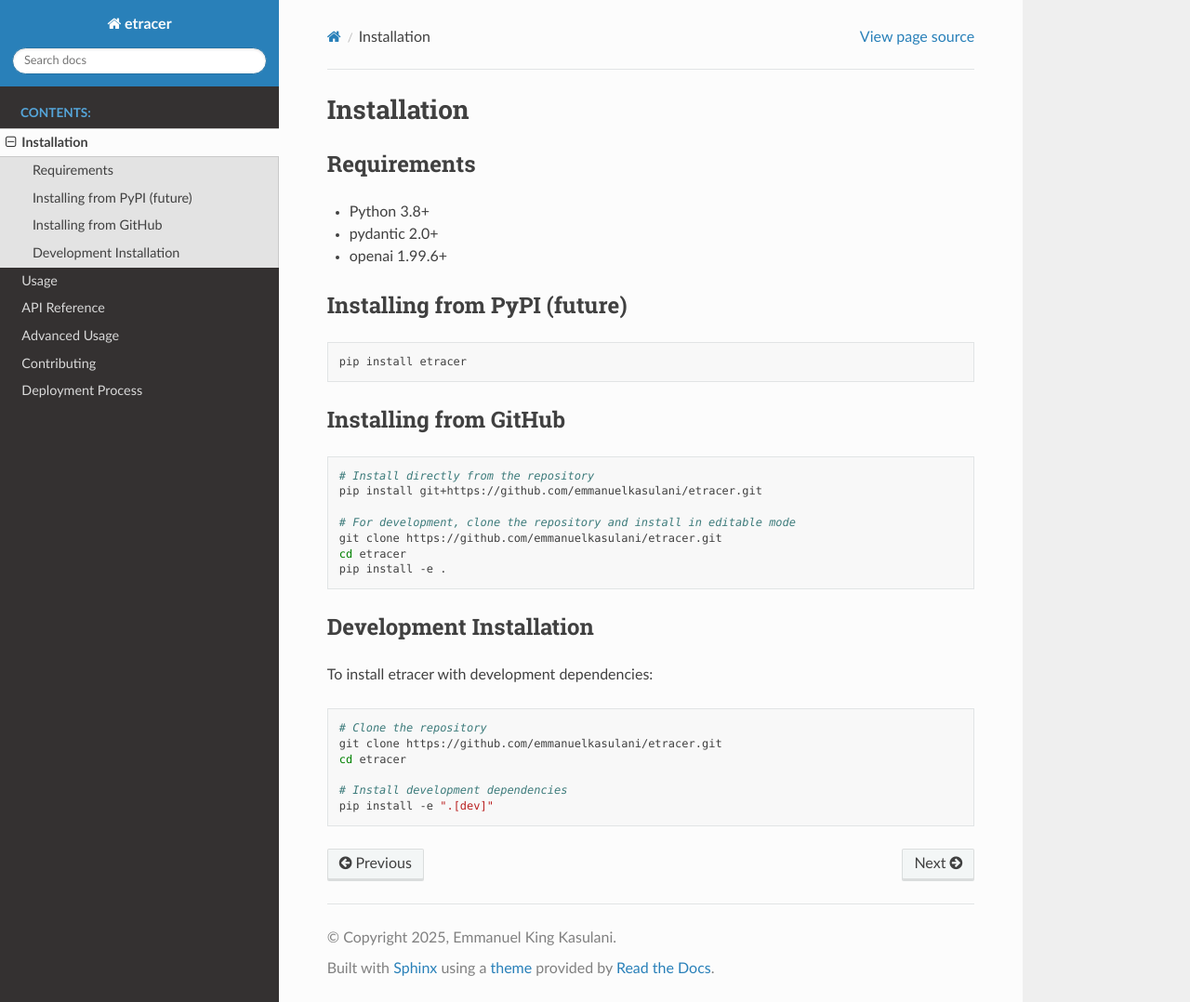
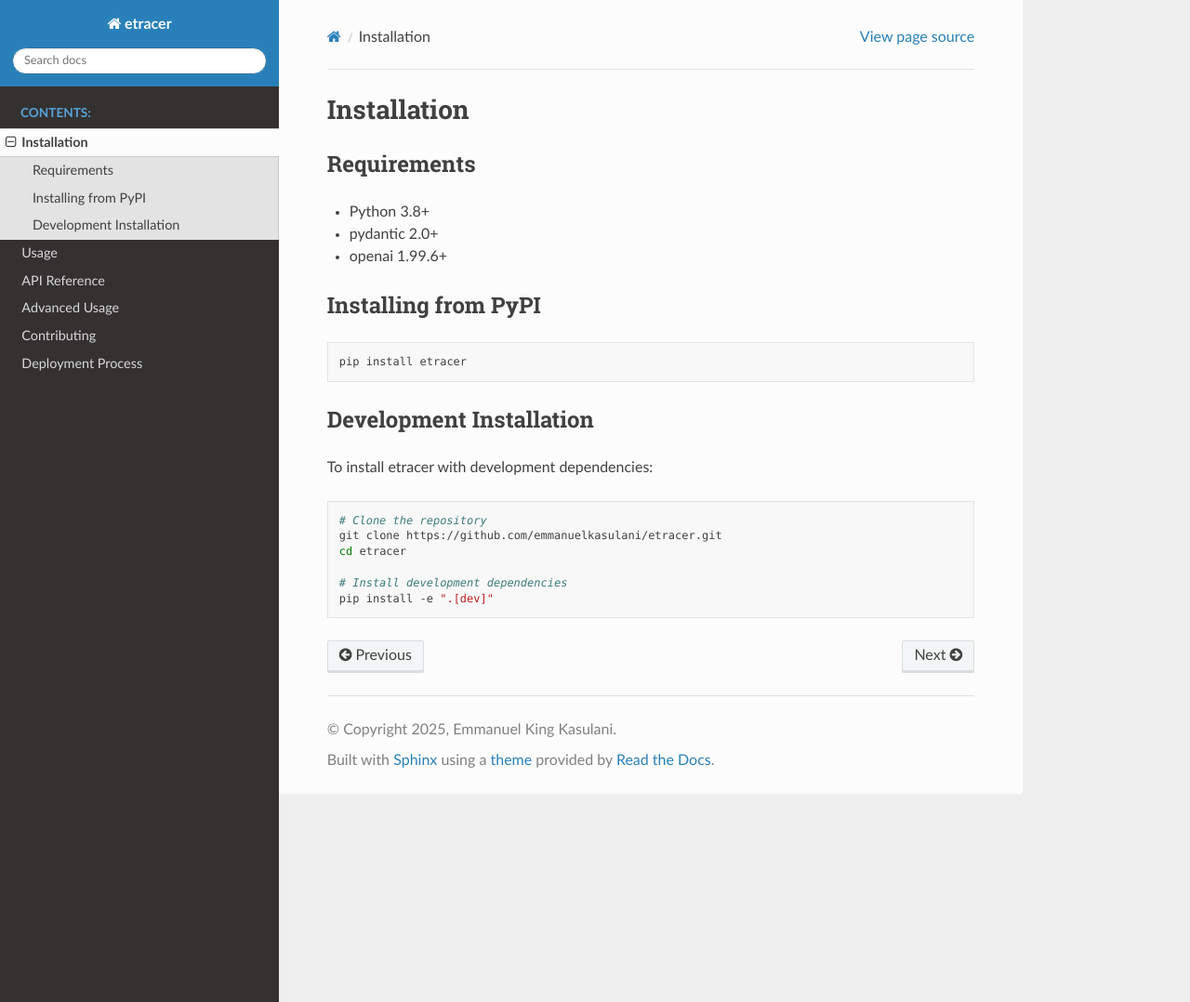
Before and after one commit to kasulani/etracer, a Sphinx documentation site: the page built from docs/installation.rst, in a window 1280 px wide and 1078 px high. Shown: the whole window at 93% size. Built offline with Sphinx 7.4.7 and the Read the Docs theme 3.1.0, drawn with Linux system fonts in a browser that asks for light colours.

Commit message:
chore: update documentation
Signed-off-by: Emmanuel King Kasulani <kasulani@gmail.com>

```diff
--- a/docs/installation.rst
+++ b/docs/installation.rst
@@ -8,25 +8,12 @@ Requirements
 - pydantic 2.0+
 - openai 1.99.6+
 
-Installing from PyPI (future)
-----------------------------
+Installing from PyPI
+-------------------
 
 .. code-block:: bash
 
     pip install etracer
-
-Installing from GitHub
---------------------
-
-.. code-block:: bash
-
-    # Install directly from the repository
-    pip install git+https://github.com/emmanuelkasulani/etracer.git
-
-    # For development, clone the repository and install in editable mode
-    git clone https://github.com/emmanuelkasulani/etracer.git
-    cd etracer
-    pip install -e .
 
 Development Installation
 ----------------------
```
Also changed, not shown: README.md (+2 -7 lines).
